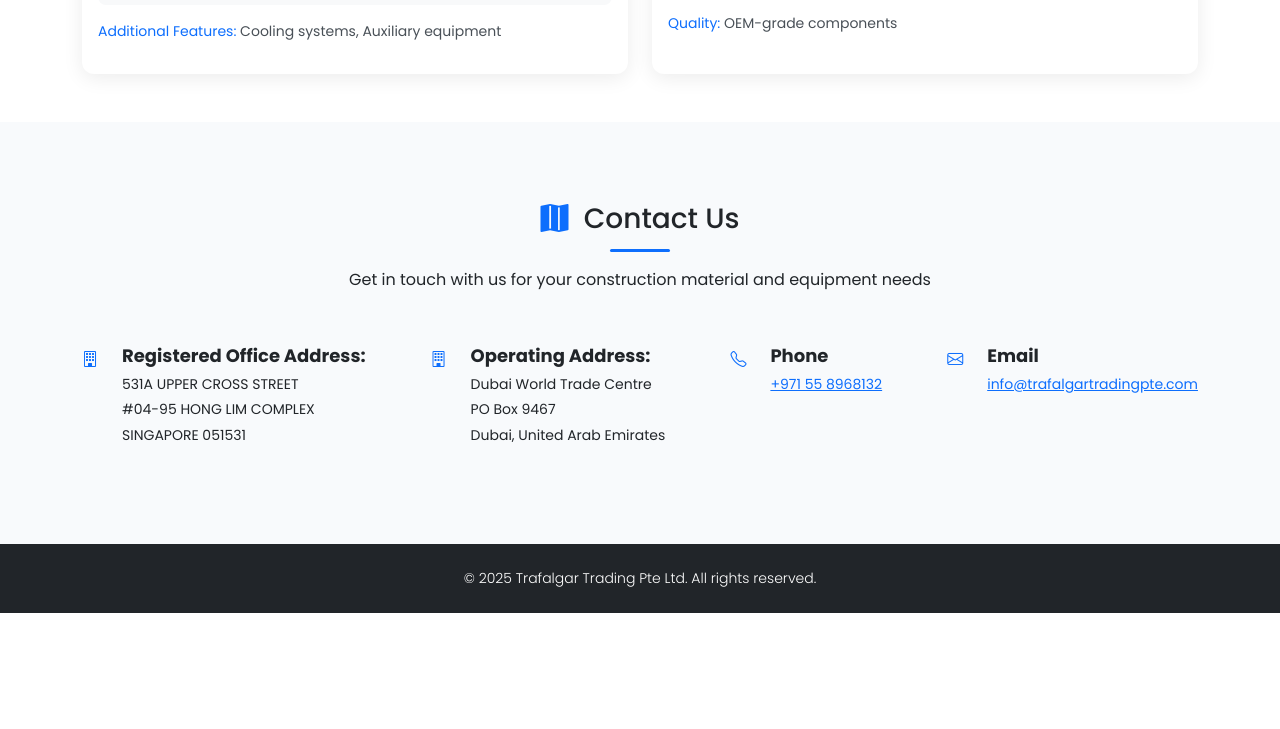
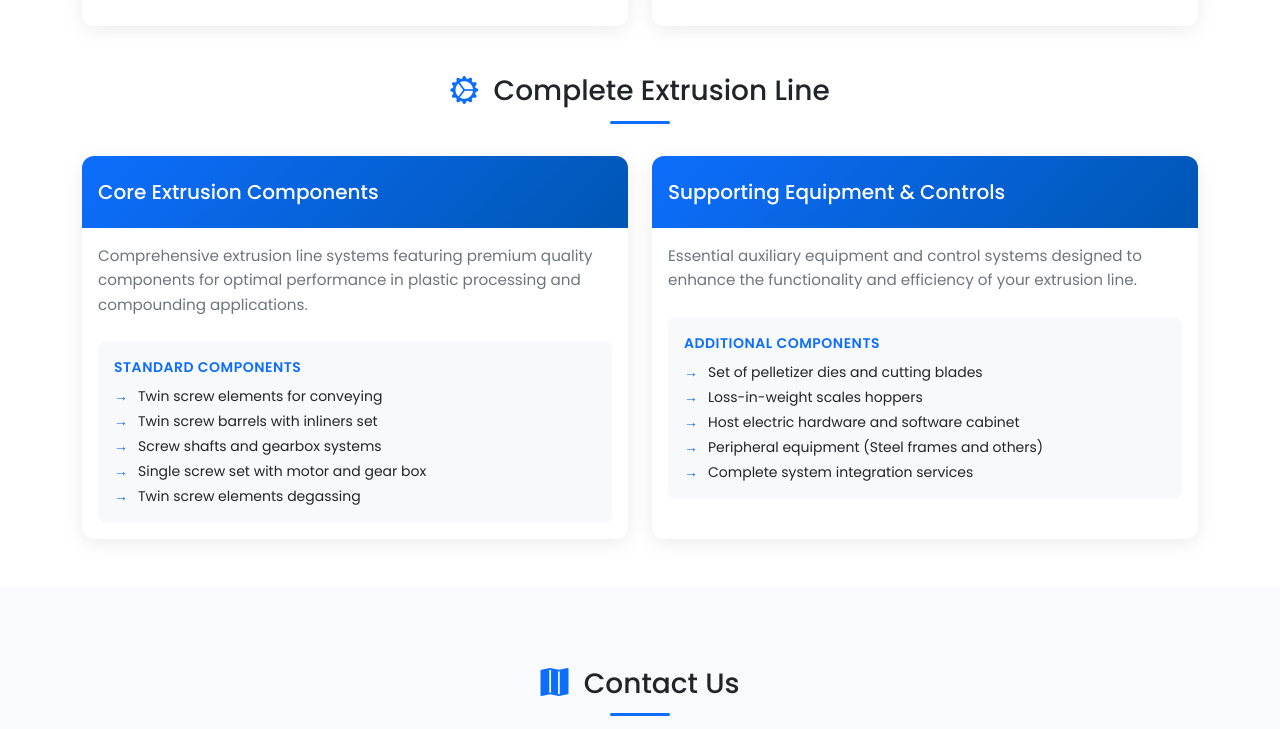
Before and after one commit to gulfwww/trafalgartradingpte, a website: page dist/index.html in a window 1280 px wide. Shown: the part 3093-3822 px from the top of the page. Before the commit the page ends 3706 px from the top, so only its background shows below. Drawn offline with nearby package versions, Linux system fonts and the light colour scheme.

Commit message:
added Complete Extrusion Line

```diff
--- a/dist/index.html
+++ b/dist/index.html
@@ -289,7 +289,7 @@
         </div>
 
         <!-- Support Equipment -->
-        <div class="pt-5">
+        <div class="mb-5">
           <h3 class="category-header position-relative text-center pb-3 mb-32"> <i class="bi bi-tools text-primary me-2"></i> Support Equipment & Peripherals </h3>
           <div class="row g-4">
               <div class="col-md-6">
@@ -336,6 +336,59 @@
                     </div>
                 </div>
               </div>
+          </div>
+        </div>
+
+        <div class="">
+          <h3 class="category-header position-relative text-center pb-3 mb-32">
+            <i class="bi bi-gear-wide-connected text-primary me-2"></i>
+            Complete Extrusion Line
+          </h3>
+          <div class="row g-4">
+            <div class="col-md-6">
+              <div class="card border-0 rounded-12 overflow-hidden product-card h-100">
+                <div class="card-header bg-blue-gradient text-white border-0 py-4">
+                  <h5 class="mb-0">Core Extrusion Components</h5>
+                </div>
+                <div class="card-body">
+                  <p class="product-description text-muted mb-4">
+                    Comprehensive extrusion line systems featuring premium quality components for optimal performance in plastic processing and compounding applications.
+                  </p>
+                  <div class="parts-list bg-gray rounded-3 p-3 mt-3">
+                    <div class="parts-list-title text-primary text-uppercase fw-semibold small mb-2">Standard Components</div>
+                    <ul class="list-unstyled mb-0">
+                      <li class="position-relative small ps-4 mb-1">Twin screw elements for conveying</li>
+                      <li class="position-relative small ps-4 mb-1">Twin screw barrels with inliners set</li>
+                      <li class="position-relative small ps-4 mb-1">Screw shafts and gearbox systems</li>
+                      <li class="position-relative small ps-4 mb-1">Single screw set with motor and gear box</li>
+                      <li class="position-relative small ps-4">Twin screw elements degassing</li>
+                    </ul>
+                  </div>
+                </div>
+              </div>
+            </div>
+            <div class="col-md-6">
+              <div class="card border-0 rounded-12 overflow-hidden product-card h-100">
+                <div class="card-header bg-blue-gradient text-white border-0 py-4">
+                  <h5 class="mb-0">Supporting Equipment & Controls</h5>
+                </div>
+                <div class="card-body">
+                  <p class="product-description text-muted mb-4">
+                    Essential auxiliary equipment and control systems designed to enhance the functionality and efficiency of your extrusion line.
+                  </p>
+                  <div class="parts-list bg-gray rounded-3 p-3 mt-3">
+                    <div class="parts-list-title text-primary text-uppercase fw-semibold small mb-2">Additional Components</div>
+                    <ul class="list-unstyled mb-0">
+                      <li class="position-relative small ps-4 mb-1">Set of pelletizer dies and cutting blades</li>
+                      <li class="position-relative small ps-4 mb-1">Loss-in-weight scales hoppers</li>
+                      <li class="position-relative small ps-4 mb-1">Host electric hardware and software cabinet</li>
+                      <li class="position-relative small ps-4 mb-1">Peripheral equipment (Steel frames and others)</li>
+                      <li class="position-relative small ps-4">Complete system integration services</li>
+                    </ul>
+                  </div>
+                </div>
+              </div>
+            </div>
           </div>
         </div>
 
```
